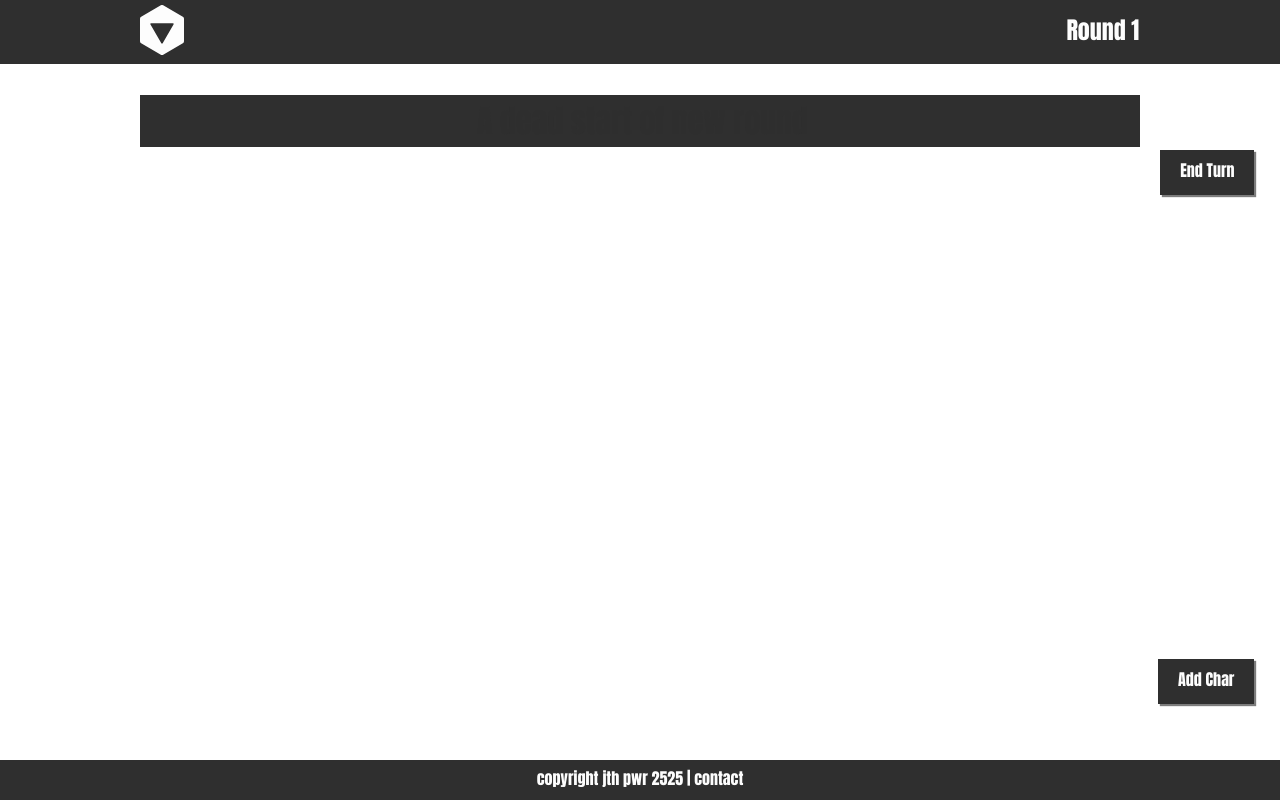
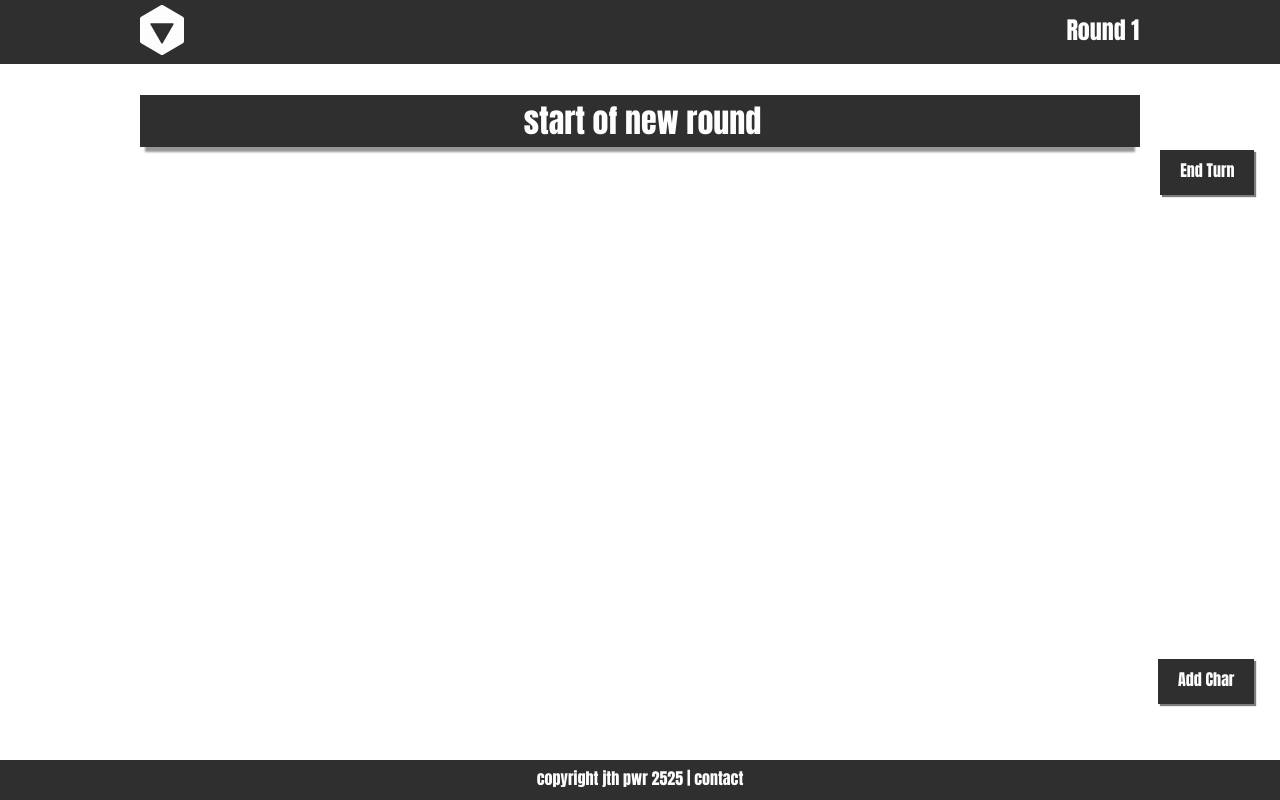
Before and after one commit to patrickwroach/inc, a React app: page / in a window 1280 px wide. Built offline with nearby package versions, Linux system fonts and the light colour scheme.

Commit message:
Round Counter active/Top of init styling

```diff
--- a/app/components/Presentational/Encounter.jsx
+++ b/app/components/Presentational/Encounter.jsx
@@ -22,7 +22,7 @@ let charArray = [
 	{
 		id: "new-round",
 		name: "start of new round",
-		hp: 0,
+		hp: 1,
 		hpMax: 0
 	}
 ];
@@ -33,6 +33,7 @@ let initGroupArray = [
 		name: "start of new round",
 		init: Number.MAX_SAFE_INTEGER,
 		type: "nonChar",
+
 		charIds: ["new-round"]
 	}
 ];
@@ -214,15 +215,15 @@ export class Encounter extends React.Component {
 
 	// May not be used anymore after merge with data-organization branch.  Keeping so it can
 	//  be incorporated into endTurn (renamed function in branch)
-    cycleTurn(){
-        if (this.state.CharData.length > 1){
-        var newArray = this.state.CharData;
-        newArray.push(newArray.shift());
+    endTurn(){
+        if (this.state.initGroups.length > 1){
+        var newInitGroupsArray = this.state.initGroups.slice();
+        newInitGroupsArray.push(newInitGroupsArray.shift());
         this.setState({
-            CharData:newArray,
+            initGroups: newInitGroupsArray
            }
         );
-            if (this.state.CharData[0].name[0] === "start of new round"){
+            if (this.state.initGroups[0].name === "start of new round"){
                 var currentRound = this.state.round + 1;
                 this.setState({
                 round:currentRound
@@ -231,20 +232,21 @@ export class Encounter extends React.Component {
         }
     }
 
-	endTurn(){
-		var newInitGroupsArray = this.state.initGroups.slice();
-		newInitGroupsArray.push(newInitGroupsArray.shift());
-		this.setState({ initGroups: newInitGroupsArray });
-	}
+	// endTurn(){
+	// 	var newInitGroupsArray = this.state.initGroups.slice();
+	// 	newInitGroupsArray.push(newInitGroupsArray.shift());
+	// 	this.setState({ initGroups: newInitGroupsArray });
+	// }
 
     render() {
-		const InitGroups = this.state.initGroups.map((ig) =>
-			<li key={ig.id} >
+		const InitGroups = this.state.initGroups.map((ig, index) =>
+			<li key={ig.id}>
 				<InitGroup
 					id = {ig.id}
 					name = {ig.name}
 					init = {ig.init}
 					type = {ig.type}
+					initPostion = {index}
 					charArray = {this.state.characters.filter(character => ig.charIds.includes(character.id) )}
 					handleAddHp = {this.addHp}
 					handleEditName = {this.editInitGroupName}
--- a/app/components/Presentational/initgroup.jsx
+++ b/app/components/Presentational/initgroup.jsx
@@ -101,7 +101,7 @@ export class InitGroup extends React.Component {
 		);
 
         return (
-            <ul id={this.props.id} className={'character' + ' ' + this.state.toggleGroup + ' ' + this.props.type}>
+            <ul id={this.props.id} className={'character' + ' ' + this.state.toggleGroup + ' ' + this.props.type + ' index'+ this.props.initPostion}>
                 <div className="group-name-bar">
                         <div className="char-name">
                             <h1>{this.props.name}<span className="edit-pen" onClick={() => this.toggleNameEdit()}>{String.fromCharCode(9999)}</span></h1>
--- a/app/styles/template.css
+++ b/app/styles/template.css
@@ -474,7 +474,7 @@ p {
   content: "";
 }
 .content-container#init-container .character.NPC .char-bar.dead .char-name h1:after {
-  content: "has been slain!";
+  content: " has been slain!";
 }
 .content-container#init-container .character.Group .char-bar .aliveDead {
   width: 75px;
--- a/app/styles/template.less
+++ b/app/styles/template.less
@@ -614,7 +614,7 @@ p {
             }
 
             h1:after {
-              content: "has been slain!";
+              content: " has been slain!";
 
             }
           }
```
